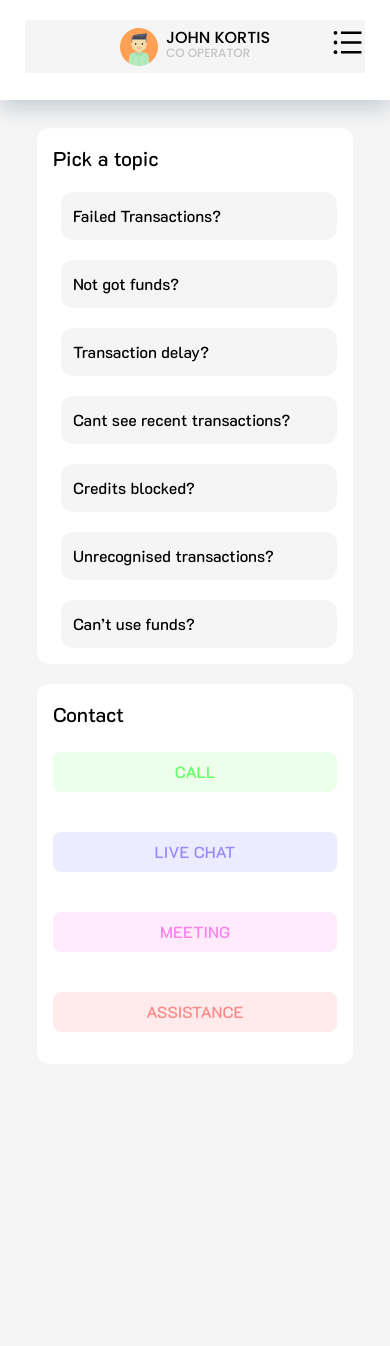
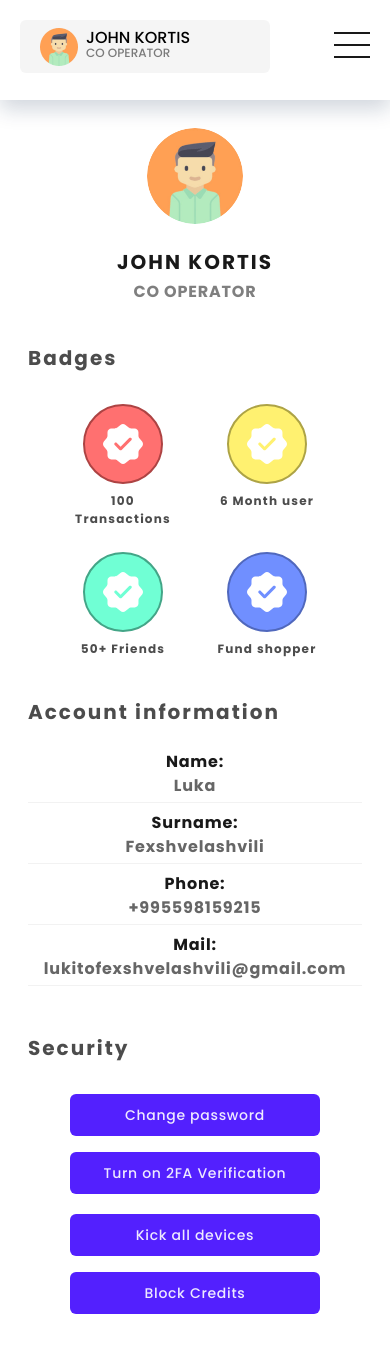
Before and after one commit to ModernDesigners/ModernBank, a React (Vite) app: page / in a window 390 px wide. Before the commit the page ends 1192 px from the top, so only its background shows below. Built offline with nearby package versions, Linux system fonts and the light colour scheme.

Commit message:
Added ProfilePage/Responsive

```diff
--- a/package.json
+++ b/package.json
@@ -12,7 +12,6 @@
   "dependencies": {
     "react": "^18.2.0",
     "react-dom": "^18.2.0",
-    "react-icons": "^4.11.0",
     "react-router-dom": "^6.16.0"
   },
   "devDependencies": {
--- a/src/App.tsx
+++ b/src/App.tsx
@@ -1,16 +1,16 @@
 import Navbar from "./components/Navbar/Navbar";
-import Analytics from "./pages/Analytics/Analytics";
 import Dashboard from "./pages/Dashboard/Dashboard";
 import Help from "./pages/Help/Help";
 import Profile from "./pages/Profile/Profile";
 import StocksPage from "./pages/StocksPage/StocksPage";
+import Analytics from "./pages/Analytics/Analytics";
 
 function App() {
   return (
     <>
       <Navbar />
-      <div className="flex flex-col pt-32 pb-32 w-[calc(100%-280px)] ml-auto items-center lg:mr-auto lg:w-[90%]">
-        <Help />
+      <div className="flex flex-col pt-24 pb-32 w-[calc(100%-280px)] ml-auto items-center lg:mr-auto lg:w-full sm:pb-0">
+        <Profile />
       </div>
     </>
   );
--- a/src/components/Badge.tsx
+++ b/src/components/Badge.tsx
@@ -4,7 +4,7 @@
 export default function Badge(props: { badgeId: number }) {
   let getBadge = Badges.find((item) => item.id == props.badgeId);
   return (
-    <div className="flex flex-col items-center justify-center text-center">
+    <div className="flex flex-col items-center justify-center text-center w-[120px]">
       <div
         className={`flex justify-center items-center h-20 aspect-square rounded-full border-2`}
         style={{
--- a/src/components/Navbar/Navbar.tsx
+++ b/src/components/Navbar/Navbar.tsx
@@ -3,50 +3,61 @@
 import moon from "../../assets/images/icons/moon.svg";
 import card from "../../assets/images/icons/card.svg";
 import discount from "../../assets/images/icons/discountshape.svg";
-import { AiOutlineClose, AiOutlineBars } from "react-icons/ai";
 import { LinksAPI } from "../../API/LinksAPI";
 import { useState } from "react";
+import NotificationsIcon from "../../assets/images/icons/notification.svg";
+import SettingsIcon from "../../assets/images/icons/setting.svg";
 
 export default function Navbar() {
   const [isNavbarOpen, setIsNavbarOpen] = useState<boolean>(false);
 
   return (
+    <>
       <nav
-      className={`left-0 top-0 fixed h-full w-[285px] z-10 bg-mainWhite shadow p-5 flex flex-col justify-between duration-300  lg:justify-normal lg:items-center lg:w-full lg:gap-7 lg:h-[100px] lg:overflow-hidden lg:bg-white lg:shadow-[rgba(13,_38,_76,_0.19)_0px_9px_20px] ${
+        className={`left-0 top-0 fixed h-full w-[285px] z-10 bg-mainWhite shadow p-5 flex flex-col justify-between duration-300  lg:justify-normal lg:items-center sm2:items-start lg:w-full lg:gap-7 lg:h-[100px] lg:overflow-hidden lg:bg-white lg:shadow-[rgba(13,_38,_76,_0.19)_0px_9px_20px]  ${
           isNavbarOpen ? "lg:h-[600px]" : ""
         }`}
       >
-      {isNavbarOpen ? (
-        <AiOutlineClose
-          className="hidden absolute right-[25px] top-[25px] text-[35px] cursor-pointer lg:block"
-          onClick={() => setIsNavbarOpen((current) => !current)}
-        />
-      ) : (
-        <AiOutlineBars
-          className="hidden absolute right-[25px] top-[25px] text-[35px] cursor-pointer lg:block"
-          onClick={() => setIsNavbarOpen((current) => !current)}
-        />
-      )}
+        <div
+          onClick={() => setIsNavbarOpen((state) => !state)}
+          className=" h-9 aspect-square absolute top-8 right-5 items-center z-30 flex-col gap-[10px] hidden lg:flex"
+        >
+          <span
+            className={`block w-full h-[2px] transition-transform duration-150 bg-mainBlack ${
+              isNavbarOpen ? "translate-y-3 rotate-45" : ""
+            }`}
+          ></span>
+          <span
+            className={`block w-full h-[2px] transition-opacity duration-150 bg-mainBlack ${
+              isNavbarOpen ? "opacity-0" : ""
+            } `}
+          ></span>
+          <span
+            className={`block w-full h-[2px] transition-transform duration-150 bg-mainBlack ${
+              isNavbarOpen ? "-translate-y-3 -rotate-45" : ""
+            }`}
+          ></span>
+        </div>
         <div
           className="bg-bg w-full h-[53px] flex items-center justify-between
-        p-2 lg:w-[340px] lg:p-5 lg:justify-center max-w-full
+        p-2 lg:w-[340px] lg:p-5 lg:justify-center max-w-full  rounded-md  sm2:w-[250px]  sm2:justify-normal
       "
         >
-        <div className="flex items-center  gap-2 ">
+          <div className="flex items-center  gap-2">
             <img src={user} className="" alt="User" />
             <div className="">
               <p className="font-pmedium line-0 leading-3">JOHN KORTIS</p>
-            <p className="font-pmedium text-[12px] text-gray opacity-60">
+              <p className="font-pmedium text-[12px] text-paragraph">
                 CO OPERATOR
               </p>
             </div>
           </div>
-        <div>
-          <img src={arrow} className="cursor-pointer lg:hidden" alt="" />
+          <div className="h-9 aspect-square bg-mainWhite rounded-md flex justify-center items-center cursor-pointer transition duration-150 hover:bg-subWhite2 lg:hidden">
+            <img src={arrow} className="h-5 opacity-90" alt="arrowIcon" />
           </div>
         </div>
 
-      <div className="flex flex-col gap-5 ">
+        <div className="flex flex-col gap-5 sm2:w-full ">
           {LinksAPI.map((e: any, i: number) => (
             <div
               key={i}
@@ -58,7 +69,7 @@
             </div>
           ))}
         </div>
-      <div className="flex gap-5">
+        <div className="flex gap-5 sm2:justify-center sm2:w-full">
           <div className="bg-bg p-2 cursor-pointer">
             <img src={moon} alt="" />
           </div>
@@ -70,5 +81,19 @@
           </div>
         </div>
       </nav>
+      <div className="fixed top-5 right-5 w-[122px] h-[45px] bg-white rounded-md flex items-center justify-center lg:hidden">
+        <div className="w-full h-full ">
+          <button className="w-full h-full transition duration-150 flex justify-center items-center hover:bg-subWhite3 rounded-l-md">
+            <img src={NotificationsIcon} alt="NotificationsIcon" />
+          </button>
+        </div>
+        <div className="h-[28px] w-[2px] min-w-[2px] bg-subWhite2"></div>
+        <div className="w-full h-full ">
+          <button className="w-full h-full transition duration-150 flex justify-center items-center hover:bg-subWhite3 rounded-r-md">
+            <img src={SettingsIcon} alt="SettingsIcon" />
+          </button>
+        </div>
+      </div>
+    </>
   );
 }
--- a/src/components/Stock.tsx
+++ b/src/components/Stock.tsx
@@ -25,7 +25,7 @@
         </div>
         <div>
           <h2 className="font-kmedium text-xl">{coinTitle}</h2>
-          <p className="font-kmedium text-xl">{priceColorTernary}</p>
+          {priceColorTernary}
         </div>
       </div>
       <div className="p-4 bg-bg rounded-xl cursor-pointer">
--- a/src/index.css
+++ b/src/index.css
@@ -51,6 +51,9 @@
   width: 90%;
   margin: auto;
 }
+.fl-wrap:nth-child(2n) {
+  flex-basis: 100%;
+}
 @media screen and (min-width: 1440px) {
   .container {
     width: 2200px;
--- a/src/pages/Analytics/Analytics.tsx
+++ b/src/pages/Analytics/Analytics.tsx
@@ -3,7 +3,7 @@
 import Trades from "./components/Trades";
 import TransactionCard from "./components/TransactionCard";
 
-export default function Analytics() {
+export default function Statistics() {
   return (
     <div className="container flex flex-col gap-10">
       <div className="flex  w-full justify-center">
--- a/src/pages/Profile/Profile.tsx
+++ b/src/pages/Profile/Profile.tsx
@@ -1,10 +1,18 @@
 import profileImage from "../../assets/images/users/userb.png";
 import Badge from "../../components/Badge";
+import AccountInfo from "./components/AccountInfo";
 
 export default function Profile() {
+  const accountInfo = {
+    Name: "Luka",
+    Surname: "Fexshvelashvili",
+    Phone: "+995598159215",
+    Mail: "lukitofexshvelashvili@gmail.com",
+  };
+
   const badgeIds = [1, 2, 3, 4];
   return (
-    <div className=" py-8 px-7 w-10/12 flex flex-col bg-white">
+    <div className=" py-8 px-7 w-10/12 flex flex-col bg-white sm:w-full">
       <div className="flex justify-center">
         <img
           className=" h-24 aspect-square rounded-full"
@@ -25,7 +33,7 @@
         <p className="text-subBlack2 font-pbold text-xl tracking-widest">
           Badges
         </p>
-        <div className="flex gap-6 items-start mt-8">
+        <div className="md:justify-center flex gap-6 items-start mt-8 flex-wrap">
           {badgeIds.map((item, i) => (
             <Badge key={i} badgeId={item} />
           ))}
@@ -36,6 +44,34 @@
         <p className="text-subBlack2 font-pbold text-xl tracking-widest">
           Account information
         </p>
+        <AccountInfo
+          name={accountInfo.Name}
+          surname={accountInfo.Surname}
+          phone={accountInfo.Phone}
+          mail={accountInfo.Mail}
+        />
+      </div>
+      <div className="mt-12">
+        <p className="text-subBlack2 font-pbold text-xl tracking-widest">
+          Security
+        </p>
+        <div className="flex items-center justify-center gap-4 mt-8 flex-wrap">
+          <button className="text-mainWhite font-pmedium h-[42px] w-[250px] tracking-wider text-sm bg-purple rounded-md border-none cursor-pointer transition duration-300 hover:bg-purpleHover ">
+            Change password
+          </button>
+          <button className=" text-mainWhite font-pmedium h-[42px] w-[250px] tracking-wider text-sm bg-purple rounded-md border-none cursor-pointer transition duration-300 hover:bg-purpleHover ">
+            Turn on 2FA Verification
+          </button>
+        </div>
+
+        <div className="flex items-center justify-center gap-4 mt-5 flex-wrap">
+          <button className="text-mainWhite font-pmedium h-[42px] w-[250px] tracking-wider text-sm bg-purple rounded-md border-none cursor-pointer transition duration-300 hover:bg-purpleHover ">
+            Kick all devices
+          </button>
+          <button className="text-mainWhite font-pmedium h-[42px] w-[250px] tracking-wider text-sm bg-purple rounded-md border-none cursor-pointer transition duration-300 hover:bg-purpleHover ">
+            Block Credits
+          </button>
+        </div>
       </div>
     </div>
   );
--- /dev/null
+++ b/src/pages/Profile/components/AccountInfo.tsx
@@ -0,0 +1,31 @@
+export default function AccountInfo(props: {
+  name: string;
+  surname: string;
+  phone: string;
+  mail: string;
+}) {
+  return (
+    <div className="flex flex-col gap-1 mt-5 ">
+      <div className=" w-full border-b border-deadBlack flex justify-between items-center py-1 sm2:flex-col">
+        <p className=" font-pbold text-mainBlack tracking-wider">Name: </p>
+        <p className=" font-pbold text-subBlack tracking-wider">{props.name}</p>
+      </div>
+      <div className=" w-full border-b border-deadBlack flex justify-between items-center py-1 sm2:flex-col">
+        <p className=" font-pbold text-mainBlack tracking-wider">Surname: </p>
+        <p className=" font-pbold text-subBlack tracking-wider">
+          {props.surname}
+        </p>
+      </div>
+      <div className=" w-full border-b border-deadBlack flex justify-between items-center py-1 sm2:flex-col">
+        <p className=" font-pbold text-mainBlack tracking-wider">Phone: </p>
+        <p className=" font-pbold text-subBlack tracking-wider">
+          {props.phone}
+        </p>
+      </div>
+      <div className=" w-full border-b border-deadBlack flex justify-between items-center py-1 sm2:flex-col">
+        <p className=" font-pbold text-mainBlack tracking-wider">Mail: </p>
+        <p className=" font-pbold text-subBlack tracking-wider">{props.mail}</p>
+      </div>
+    </div>
+  );
+}
--- a/tailwind.config.js
+++ b/tailwind.config.js
@@ -10,14 +10,19 @@
       bg: "#f5f5f5",
       gray: "#a3a3a3",
       black: "#000000",
+      purple: "#5320FE",
+      purpleHover: "#7248FF",
       mainText: "rgba(0, 0, 0, 0.80)",
       mainWhite: "rgba(255, 255, 255, 0.90)",
       mainBlack: "rgba(0, 0, 0, 0.90)",
       subText: "rgba(0, 0, 0, 0.50)",
       subWhite: "rgba(255, 255, 255, 0.80)",
+      subWhite2: "rgb(245, 245, 245)",
+      subWhite3: "rgb(235, 235, 235)",
       subBlack: "rgba(0, 0, 0, 0.60)",
       subBlack2: "rgba(0, 0, 0, 0.70)",
       paragraph: "rgba(0, 0, 0, 0.50)",
+      deadBlack: "rgba(0, 0, 0, 0.05)",
       iconBg: "rgba(217, 217, 217, 0.25)",
       iconBgHover: "rgba(217, 217, 217, 0.50)",
       iconBgHover2: "rgb(240, 240, 240)",
@@ -48,6 +53,7 @@
       lg: { max: "991px" },
       md: { max: "767px" },
       sm: { max: "590px" },
+      sm2: { max: "510px" },
       mobile: { max: "450px" },
     },
 
```
Also changed, not shown: 1 other file (tests, documents, lock files or other folders). Lines whose indentation alone changed are shown as unchanged.
